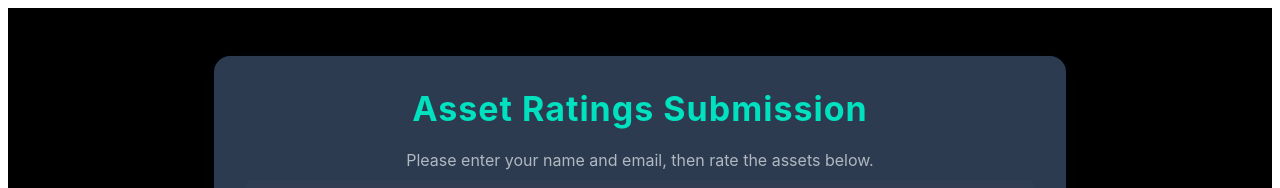
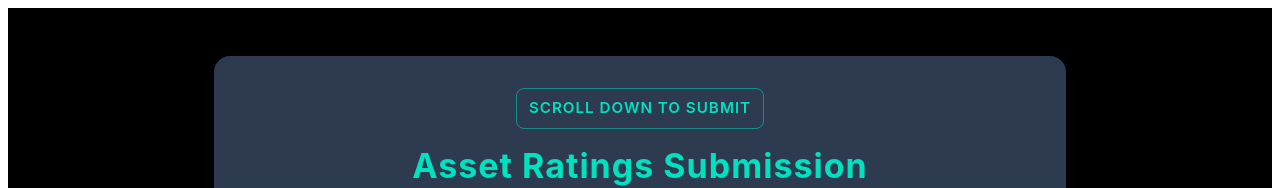
Before and after one commit to darshan9486/ratings-submission, a Next.js app: page / in a window 1280 px wide. Shown: the top 188 px of the page. Built offline with nearby package versions, Linux system fonts and the light colour scheme; no server answers.

Commit message:
scroll button

```diff
--- a/pages/index.js
+++ b/pages/index.js
@@ -1,4 +1,4 @@
-import React, { useState, useEffect } from 'react';
+import React, { useState, useEffect, useRef } from 'react';
 import {
   Container, Typography, TextField, Button, Box, Paper, CircularProgress, Table, TableBody, TableCell, TableContainer, TableHead, TableRow, Link, MenuItem, Select, Snackbar, Alert, IconButton
 } from '@mui/material';
@@ -107,6 +107,7 @@ function App() {
   const [selectedRatings, setSelectedRatings] = useState({}); // { assetId: rating }
   const [submitting, setSubmitting] = useState(false);
   const [snackbar, setSnackbar] = useState({ open: false, message: '', severity: 'success' });
+  const submitRef = useRef(null);
 
   useEffect(() => {
     console.log('App useEffect: fetching /api/assets...');
@@ -199,11 +200,23 @@ function App() {
     return undefined;
   };
 
+  // Scroll to submit button
+  const handleScrollToSubmit = () => {
+    if (submitRef.current) {
+      submitRef.current.scrollIntoView({ behavior: 'smooth', block: 'center' });
+    }
+  };
+
   return (
     <ThemeProvider theme={theme}>
       <Box sx={{ minHeight: '100vh', bgcolor: 'background.default', color: 'text.primary', py: 6 }}>
         <Container maxWidth="md">
           <Paper elevation={3} sx={{ p: { xs: 2, sm: 4 }, mb: 4, borderRadius: 4 }}>
+            <Box sx={{ display: 'flex', justifyContent: 'center', mb: 2 }}>
+              <Button variant="outlined" color="primary" onClick={handleScrollToSubmit} sx={{ fontWeight: 600, borderRadius: 2 }}>
+                Scroll down to submit
+              </Button>
+            </Box>
             <Typography variant="h4" gutterBottom align="center" sx={{ mb: 2, color: 'primary.main' }}>
               Asset Ratings Submission
             </Typography>
@@ -298,7 +311,15 @@ function App() {
                   </TableContainer>
                 )}
               </Box>
-              <Button type="submit" variant="contained" color="primary" size="large" disabled={submitting} sx={{ py: 1.5, mt: 2, fontWeight: 700, fontSize: '1.2rem', borderRadius: 2 }}>
+              <Button
+                type="submit"
+                variant="contained"
+                color="primary"
+                size="large"
+                disabled={submitting}
+                sx={{ py: 1.5, mt: 2, fontWeight: 700, fontSize: '1.2rem', borderRadius: 2 }}
+                ref={submitRef}
+              >
                 {submitting ? 'Submitting...' : 'Submit Ratings'}
               </Button>
               <Snackbar
```
